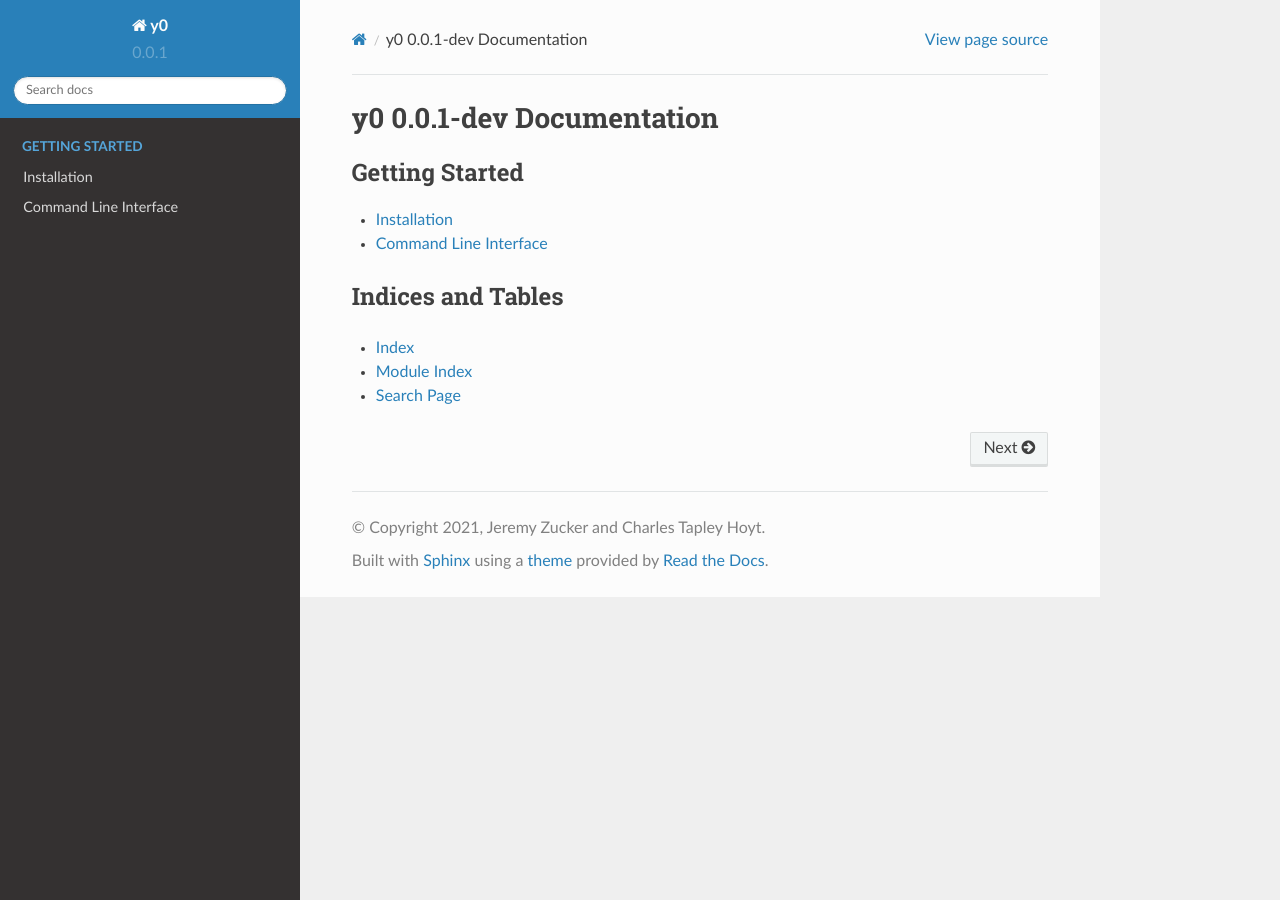
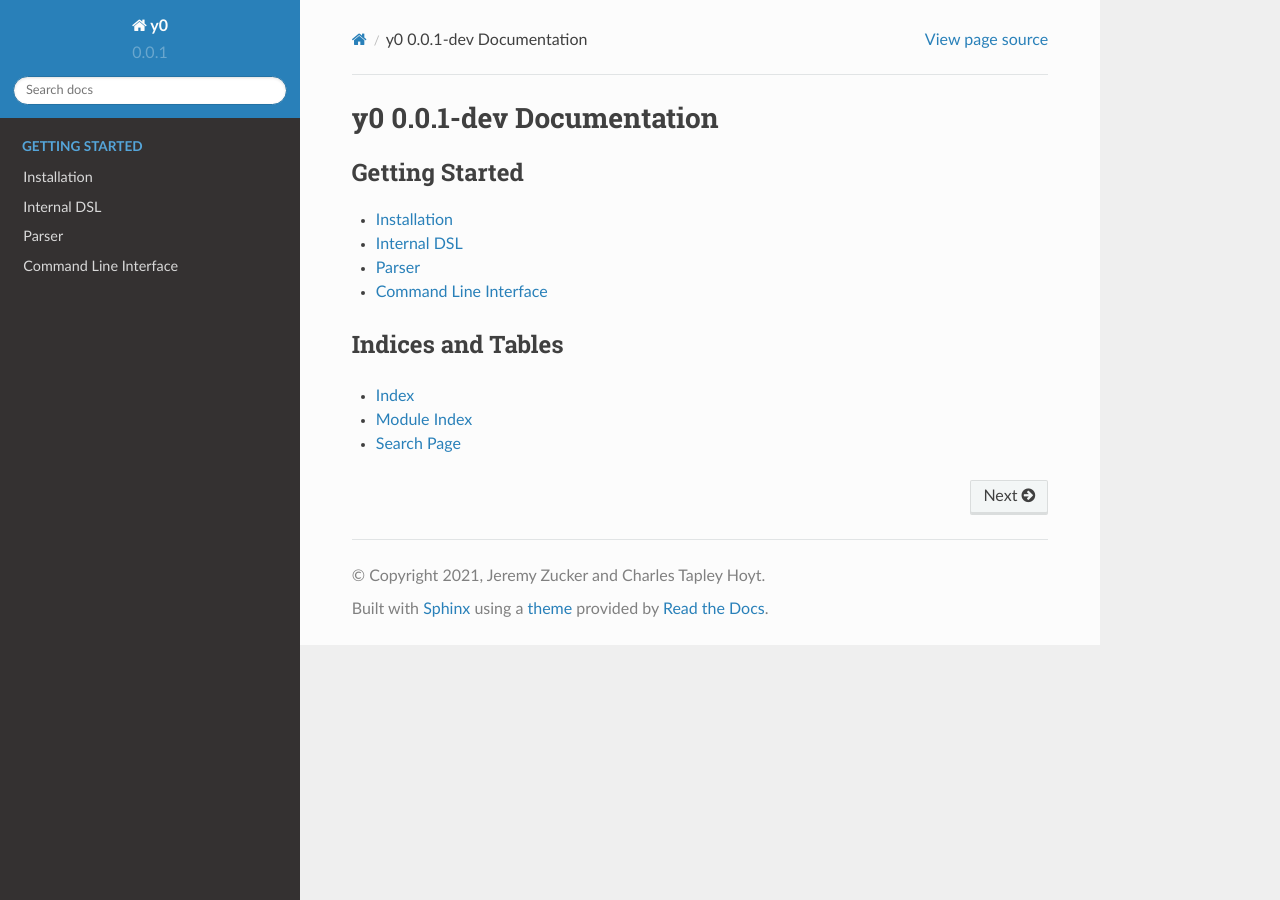
Before and after one commit to y0-causal-inference/y0, a Sphinx documentation site: the page built from docs/source/index.rst, in a window 1280 px wide. Built offline with Sphinx 7.4.7 and the Read the Docs theme 2.0.0, drawn with Linux system fonts in a browser that asks for light colours.

Commit message:
Add docs

```diff
--- /dev/null
+++ b/docs/source/dsl.rst
@@ -0,0 +1,4 @@
+Internal DSL
+============
+.. automodule:: y0.dsl
+    :members:
--- a/docs/source/index.rst
+++ b/docs/source/index.rst
@@ -7,6 +7,8 @@ y0 |release| Documentation
    :name: start
 
    installation
+   dsl
+   parser
    cli
 
 Indices and Tables
--- /dev/null
+++ b/docs/source/parser.rst
@@ -0,0 +1,4 @@
+Parser
+======
+.. automodule:: y0.parser
+    :members:
```
